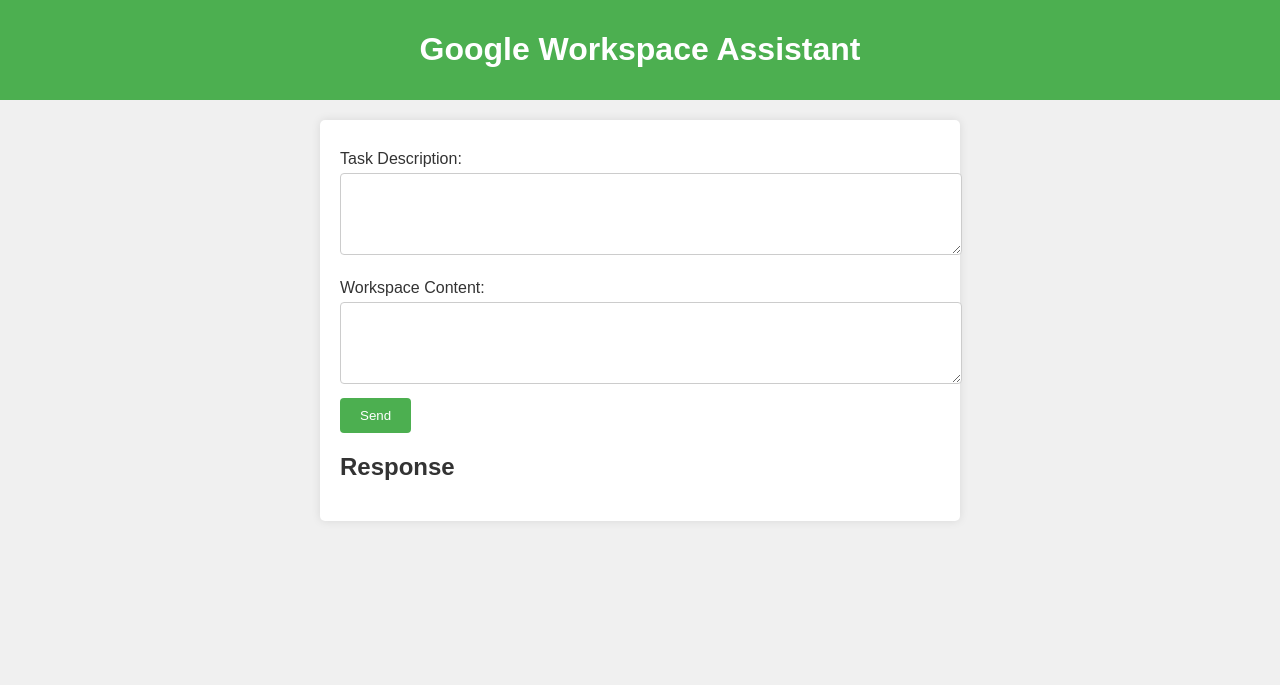
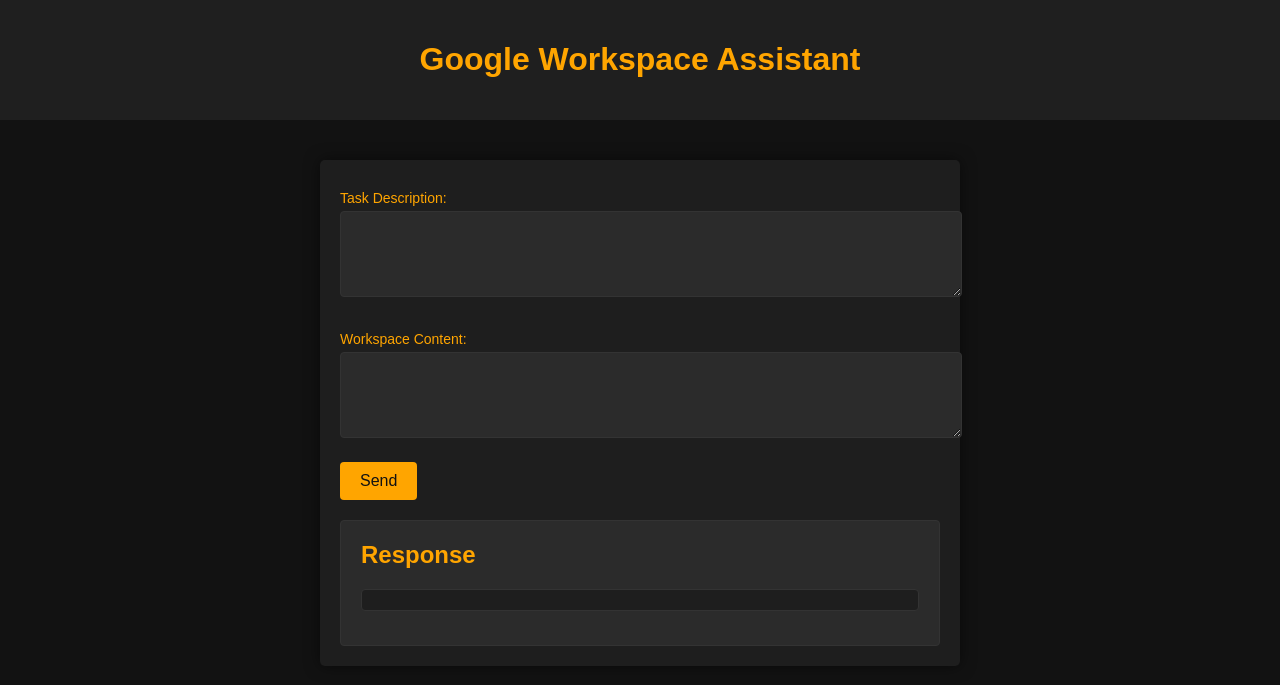
Before and after one commit to codeBunny2022/GWS-MAA, a Django app: page / in a window 1280 px wide. Shown: the top 685 px of the page. Run offline with Django 5.2, Linux system fonts and the light colour scheme.

Commit message:
performed ui improvements

```diff
--- a/web/app/static/app/css/styles.css
+++ b/web/app/static/app/css/styles.css
@@ -1,54 +1,80 @@
+/* app/static/app/css/styles.css */
 body {
     font-family: Arial, sans-serif;
-    background-color: #f0f0f0;
-    color: #333;
+    background-color: #121212;
+    color: #E0E0E0;
     margin: 0;
     padding: 0;
 }
 
 header {
-    background-color: #4CAF50;
-    color: white;
-    padding: 10px 0;
+    background-color: #1f1f1f;
+    color: #FFA500;
+    padding: 20px 0;
     text-align: center;
 }
 
 .container {
-    margin: 20px auto;
+    margin: 40px auto;
     padding: 20px;
-    background-color: white;
+    background-color: #1e1e1e;
     border-radius: 5px;
     width: 80%;
     max-width: 600px;
-    box-shadow: 0 0 10px rgba(0, 0, 0, 0.1);
+    box-shadow: 0 0 15px rgba(0, 0, 0, 0.5);
 }
 
 label {
     display: block;
     margin: 10px 0 5px;
+    font-size: 14px;
+    color: #FFA500;
 }
 
 textarea {
     width: 100%;
     padding: 10px;
-    margin-bottom: 10px;
-    border: 1px solid #ccc;
+    margin-bottom: 20px;
+    border: 1px solid #333;
     border-radius: 4px;
+    background-color: #2b2b2b;
+    color: #E0E0E0;
+    font-size: 14px;
 }
 
 button {
-    background-color: #4CAF50;
-    color: white;
+    background-color: #FFA500;
+    color: #121212;
     padding: 10px 20px;
     border: none;
     border-radius: 4px;
     cursor: pointer;
+    font-size: 16px;
 }
 
 button:hover {
-    background-color: #45a049;
+    background-color: #ff8800;
 }
 
 #response {
     margin-top: 20px;
+    background-color: #2b2b2b;
+    padding: 20px;
+    border-radius: 4px;
+    border: 1px solid #333;
 }
+
+#response h2 {
+    color: #FFA500;
+    margin-top: 0;
+}
+
+pre {
+    background-color: #1e1e1e;
+    padding: 10px;
+    border-radius: 4px;
+    border: 1px solid #333;
+    color: #E0E0E0;
+    font-size: 14px;
+    overflow: auto;
+}
--- a/web/app/static/app/js/scripts.js
+++ b/web/app/static/app/js/scripts.js
@@ -1,3 +1,4 @@
+// app/static/app/js/scripts.js
 document.addEventListener('DOMContentLoaded', function () {
     const taskForm = document.getElementById('task-form');
     const responseData = document.getElementById('response-data');
--- a/web/app/templates/app/index.html
+++ b/web/app/templates/app/index.html
@@ -1,6 +1,18 @@
-{% extends 'app/base.html' %}
-
-{% block content %}
+<!-- app/templates/app/index.html -->
+<!DOCTYPE html>
+<html lang="en">
+<head>
+    {% load static %}
+    <meta charset="UTF-8">
+    <meta name="viewport" content="width=device-width, initial-scale=1.0">
+    <title>Google Workspace Assistant</title>
+    <link rel="stylesheet" href="{% static 'app/css/styles.css' %}">
+</head>
+<body>
+    <header>
+        <h1>Google Workspace Assistant</h1>
+    </header>
+    <main>
         <div class="container">
             <form id="task-form">
                 <label for="task">Task Description:</label>
@@ -22,4 +34,7 @@
                 <pre id="response-data"></pre>
             </div>
         </div>
-{% endblock %}
+    </main>
+    <script src="{% static 'app/js/scripts.js' %}"></script>
+</body>
+</html>
```
Lines whose indentation alone changed are shown as unchanged.
